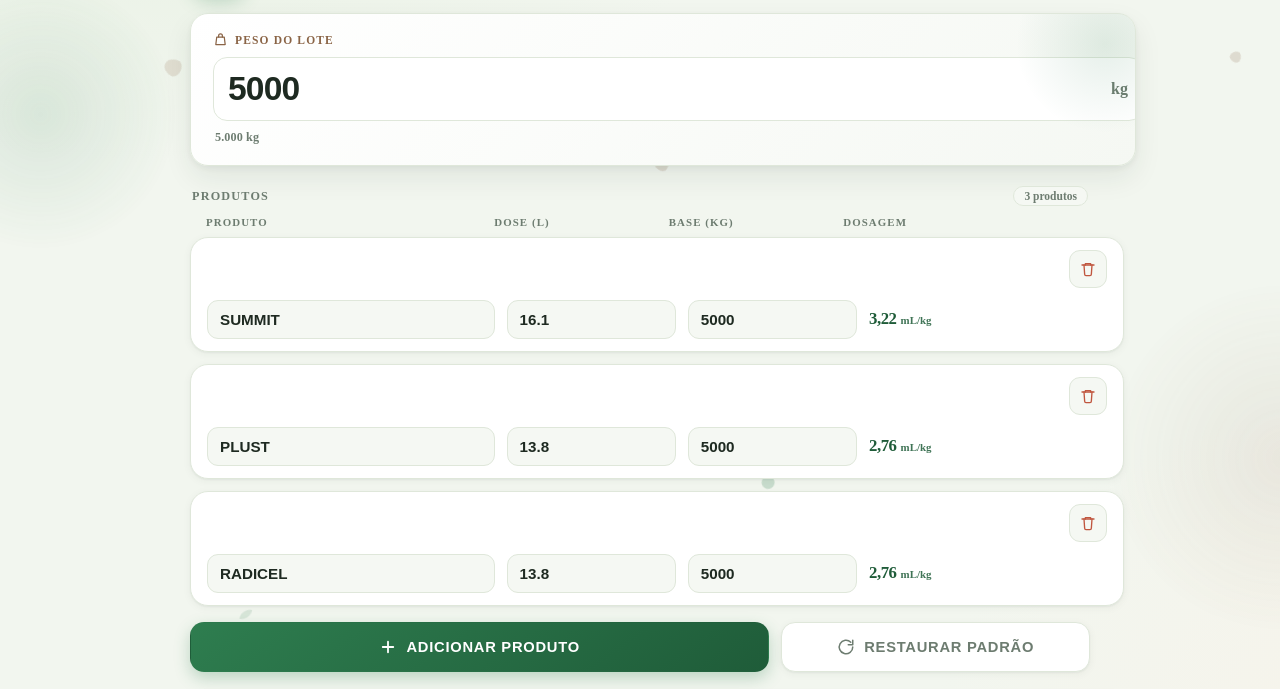
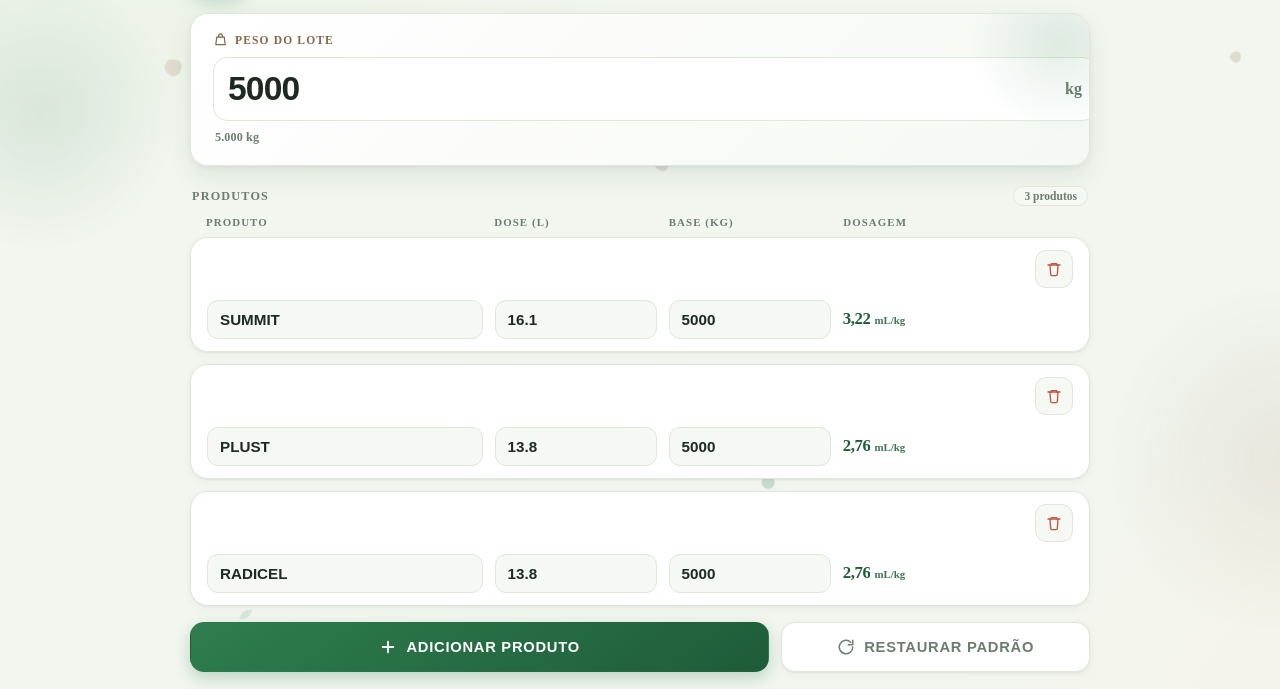
Before and after one commit to alisson0507tga-max/calculadora-dosagem, a plain HTML site: page android/app/src/main/assets/index.html in a window 1280 px wide. Shown: the part 105-794 px from the top of the page. Drawn offline with Linux system fonts and the light colour scheme.

Commit message:
Corrigir padding lateral dos cards de dosagem

```diff
--- a/android/app/src/main/assets/index.html
+++ b/android/app/src/main/assets/index.html
@@ -263,6 +263,7 @@
   .card{
     width:100%;
     min-width:0;
+    box-sizing:border-box;
     background:var(--surface);
     border:1px solid var(--line);
     border-radius:var(--radius);
@@ -272,7 +273,8 @@
   .lote-card{
     position:relative;
     overflow:hidden;
-    padding:16px 18px 18px;
+    padding-block:16px 18px;
+    padding-inline:18px;
     margin-bottom:20px;
     background: linear-gradient(135deg, var(--surface), var(--surface-2));
     box-shadow:var(--shadow-md);
@@ -396,11 +398,13 @@
     width:100%;
     min-width:0;
     max-width:100%;
+    box-sizing:border-box;
     overflow:visible;
     display:grid;
     grid-template-columns:minmax(0,1fr) minmax(0,1fr);
     gap:12px;
-    padding:14px;
+    padding-block:14px;
+    padding-inline:14px;
     background:var(--surface);
     border:1px solid var(--line);
     border-radius:var(--radius);
@@ -809,7 +813,10 @@
 
     .cabecalho h1{ font-size:1.5rem; }
 
-    .lote-card{ padding:18px 22px 20px; }
+    .lote-card{
+      padding-block:18px 20px;
+      padding-inline:22px;
+    }
     .lote-input input{ font-size:2.1rem; }
 
     .produtos-cabecalho{
@@ -828,7 +835,8 @@
       grid-template-columns: var(--cols);
       align-items:center;
       gap:12px;
-      padding:12px 16px;
+      padding-block:12px;
+      padding-inline:16px;
     }
 
     .produto-cab{ display:contents; }
@@ -887,7 +895,11 @@
       padding-right:0;
       box-sizing:border-box;
     }
-    .produto{ padding:12px; gap:8px; }
+    .produto{
+      padding-block:12px;
+      padding-inline:12px;
+      gap:8px;
+    }
     .produto-cab, .campo, .campo-dosagem, .resultado{ min-width:0; max-width:100%; }
     .campo input{ padding-left:10px; padding-right:10px; }
     .campo-dosagem{ gap:6px; padding-left:10px; padding-right:10px; }
```
Also changed, not shown: index.html (+17 -5 lines).
